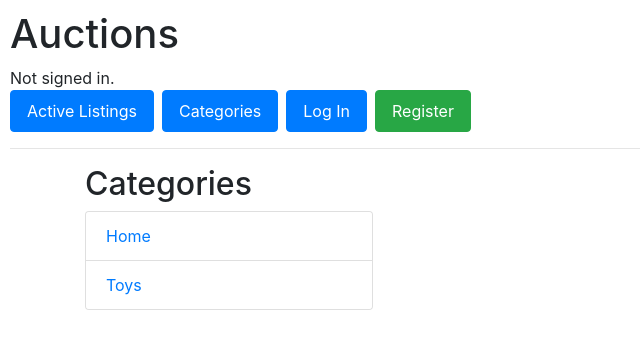
After one commit to udson/CS50W_commerce, a Django app: page /categories/ in a window 1280 px wide. The commit adds this page. Shown: the top 349 px of the page, without its empty margins (0-640 px from the left). Run offline with Django 3.2, Linux system fonts and the light colour scheme; data comes from the database, SQL or seed files in the repository; both versions use the stored data as it was after the commit; some libraries are stand-ins or nearby versions.

Commit message:
Página de categorias.

```diff
--- /dev/null
+++ b/auctions/templates/auctions/categories.html
@@ -0,0 +1,18 @@
+{% extends 'auctions/layout.html' %}
+
+{% block body %}
+<div class="container">
+    <div class="row">
+        <div class="col">
+            <h2>Categories</h2>
+            <div class="card" style="width: 18rem;">
+                <ul class="list-group list-group-flush">
+                    {% for category  in categories %}
+                    <li class="list-group-item"><a href="{% url 'category' category.id %}">{{ category }}</a></li>
+                    {% endfor %}
+                </ul>
+            </div>
+        </div>
+    </div>
+</div>
+{% endblock body %}
--- a/auctions/templates/auctions/layout.html
+++ b/auctions/templates/auctions/layout.html
@@ -20,6 +20,9 @@
         <ul class="nav">
             <li class="nav-item">
                 <a class="nav-link btn btn-primary mr-2" href="{% url 'index' %}">Active Listings</a>
+            </li>
+            <li class="nav-item">
+                <a class="nav-link btn btn-primary mr-2" href="{% url 'categories' %}">Categories</a>
             </li>
             {% if user.is_authenticated %}
                 <li class="nav-item">
--- a/auctions/urls.py
+++ b/auctions/urls.py
@@ -7,6 +7,8 @@ urlpatterns = [
     path("login/", views.login_view, name="login"),
     path("logout/", views.logout_view, name="logout"),
     path("register/", views.register, name="register"),
+    path("categories/", views.categories, name="categories"),
+    path("categories/<int:category>", views.category, name="category"),
     path("watchlist/", views.watchlist, name="watchlist"),
     path("watchlist/add/<int:listing_id>/", views.watchlist_add_item, name="watchlist_add"),
     path("watchlist/remove/<int:listing_id>/", views.watchlist_remove_item, name="watchlist_remove"),
--- a/auctions/views.py
+++ b/auctions/views.py
@@ -109,6 +109,19 @@ def watchlist_remove_item(request, listing_id):
     return HttpResponseRedirect(reverse("listing_detail", args=[listing_id]))
 
 
+def categories(request):
+    return render(request, "auctions/categories.html", context={
+        "categories": Category.objects.all(),
+    })
+
+def category(request, category):
+
+    return render(request, "auctions/index.html", context={
+        "page_heading": f"Category: {get_object_or_404(Category, pk=category)}",
+        "listings": Listing.objects.filter(category__pk=category, is_active=True),
+    })
+
+
 def login_view(request):
     if request.method == "POST":
 
```
Also changed, not shown: db.sqlite3.
